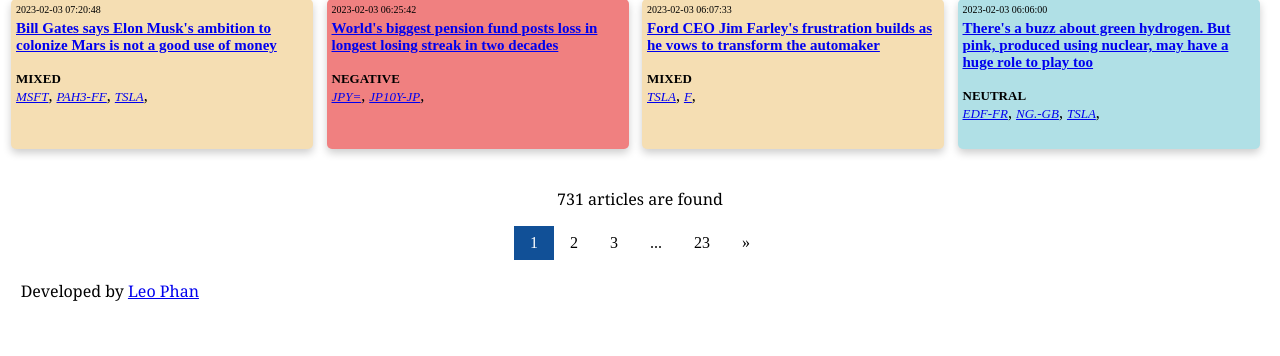
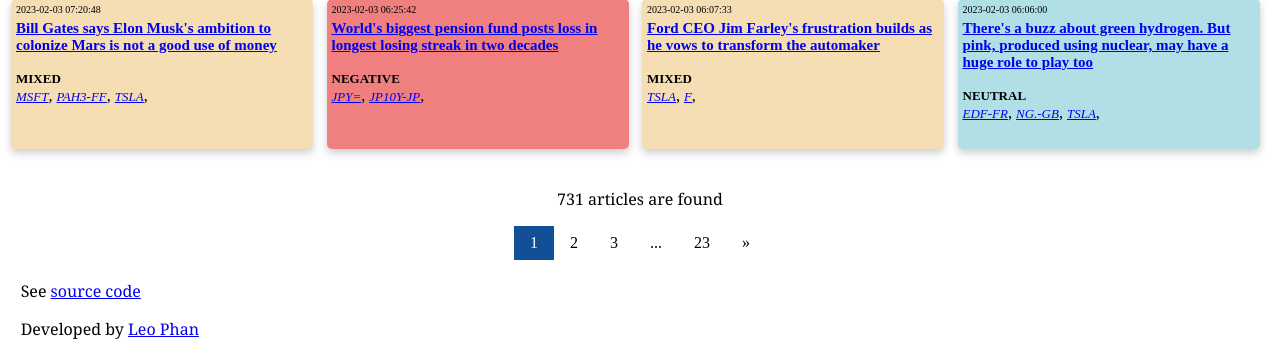
Before and after one commit to qphan-org/tldrCNBC, a Flask app: page / in a window 1280 px wide. Shown: the part 1318-1674 px from the top of the page. Before the commit the page ends 1619 px from the top, so only its background shows below. Run offline with Flask 2, Linux system fonts and the light colour scheme; parts of the project's set-up code (start-up, migrations or seed data) failed here and were passed over.

Commit message:
changed page footer

```diff
--- a/templates/base.html
+++ b/templates/base.html
@@ -29,6 +29,7 @@
         </main>
 
     </div>
+    <p style="padding-left:1%">See <a href="https://github.com/qphan-org/tldrCNBC" target="_blank" rel="noopener noreferrer">source code</a></p>
     <p style="padding-left:1%">Developed by <a href="https://www.linkedin.com/in/leopha/" target="_blank" rel="noopener noreferrer">Leo Phan</a></p>
 </body>
 </html>
```
